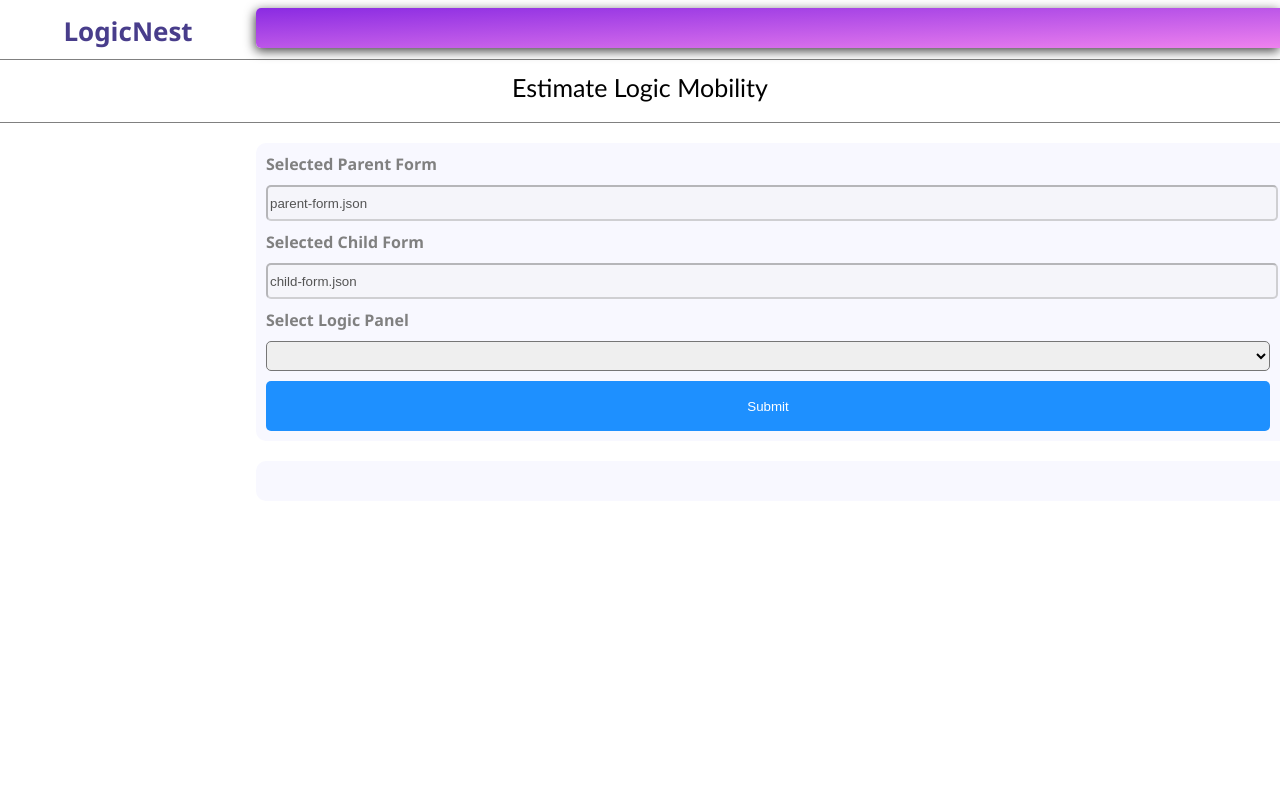
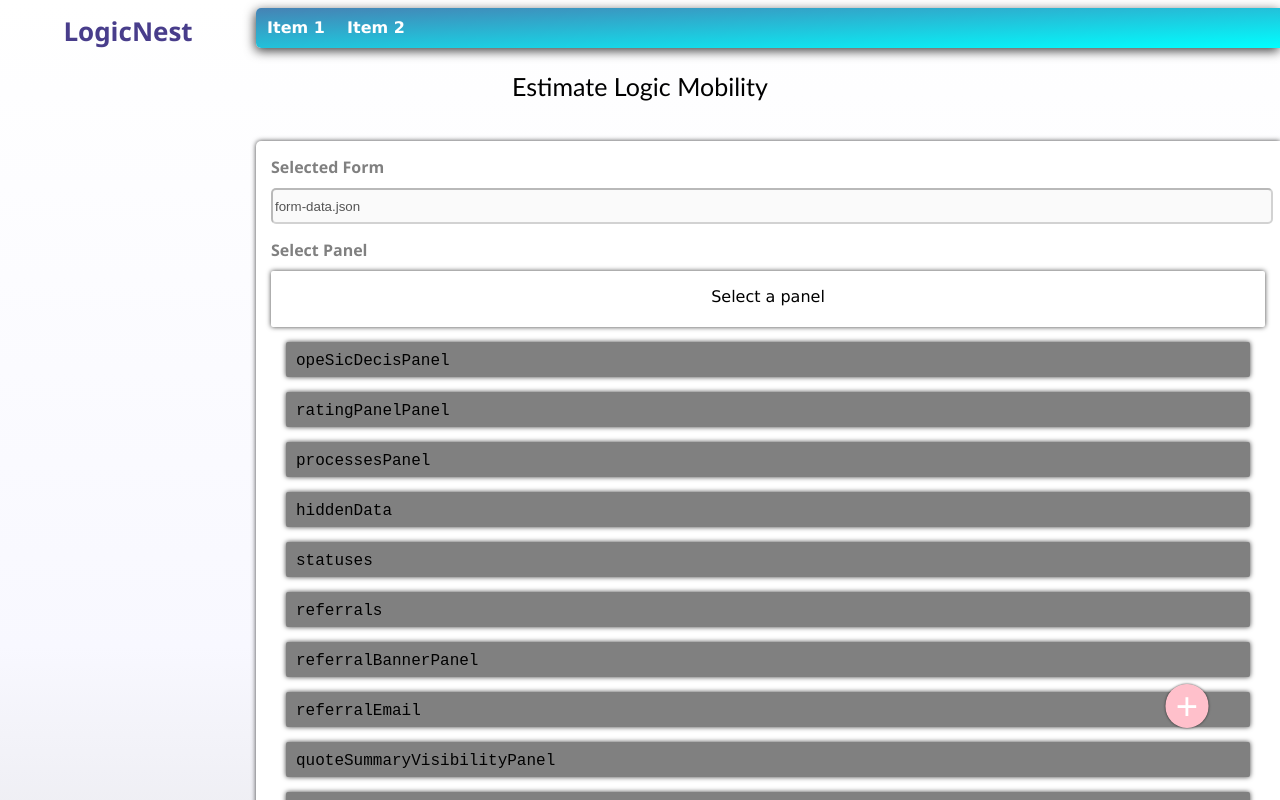
Before and after one commit to rkmahli/logic-nest, an Angular app: page / in a window 1280 px wide. Shown: the top 800 px of the page. Built offline with nearby package versions, Linux system fonts and the light colour scheme.

Commit message:
general form created

```diff
--- a/src/app/app.component.css
+++ b/src/app/app.component.css
@@ -7,10 +7,11 @@
 .content-right {
   width:80%;
   float: right;
-  background-color: ghostwhite;
+  background-color: white;
   margin-top: 20px;
-  border-top-left-radius: 10px;
-  border-bottom-left-radius: 10px;
+  border-top-left-radius: 5px;
+  border-bottom-left-radius: 5px;
+  box-shadow: 0px 0px 5px 0px rgba(0,0,0,0.75);
 }
 .page-title {
   width: 100%;
@@ -20,7 +21,5 @@
   padding-top: 12px;
   margin-top: 10px;
   font-size: 25px;
-  border-top: 1px solid grey;
-  border-bottom: 1px solid grey;
   cursor: default;
 }
--- a/src/app/app.component.html
+++ b/src/app/app.component.html
@@ -3,8 +3,9 @@
 <div class="content-left">
 </div>
 <div class="content-right">
-  <logic-mobility-form (gridColumnsEvent_1)="setColumnsArray($event)" (gridDataEvent_1)="setDataArray($event)"></logic-mobility-form>
+  <!-- <logic-mobility-form (gridColumnsEvent_1)="setColumnsArray($event)" (gridDataEvent_1)="setDataArray($event)"></logic-mobility-form> -->
+  <app-general-mobility-form></app-general-mobility-form>
 </div>
-<div class="content-right">
-  <app-grid [dataArray]="gridData_1" [columnsDescriptionArray]="gridColumns_1" ></app-grid>
+<div class="content-right" [hidden]="!grid.dataArray || grid.dataArray.length < 1">
+  <app-grid [dataArray]="gridData_1" [columnsDescriptionArray]="gridColumns_1" #grid></app-grid>
 </div>
--- a/src/app/app.module.ts
+++ b/src/app/app.module.ts
@@ -10,13 +10,15 @@ import { MenubarComponent } from './menubar/menubar.component';
 import { LogicMobilityFormComponent } from './logic-mobility-form/logic-mobility-form.component';
 import { FormsService } from './services/forms.service';
 import { GridComponent } from './grid/grid.component';
+import { GeneralMobilityFormComponent } from './general-mobility-form/general-mobility-form.component';
 
 @NgModule({
   declarations: [
     AppComponent,
     MenubarComponent,
     LogicMobilityFormComponent,
-    GridComponent
+    GridComponent,
+    GeneralMobilityFormComponent
   ],
   imports: [
     BrowserModule,
--- /dev/null
+++ b/src/app/general-mobility-form/general-mobility-form.component.css
@@ -0,0 +1,84 @@
+.field {
+  margin: 15px;
+}
+
+.field-title {
+  padding-bottom: 10px;
+  font-family: 'Segoe UI', Tahoma, Geneva, Verdana, sans-serif;
+  font-weight: 600;
+  color: gray;
+  cursor: default;
+}
+
+.field-element {
+  width: 100%;
+}
+
+.field-select-element {
+  width: 100%;
+  height: 30px;
+  border-radius: 5px;
+}
+
+.primary-button {
+  height: 50px;
+  width: 100%;
+  background-color: dodgerblue;
+  border: none;
+  border-radius: 5px;
+  transition-duration: .5s;
+  color: white;
+}
+
+.primary-button:hover {
+  background-color: lightskyblue;
+}
+
+.selected-panel-disp {
+  width: 100%;
+  height: 40px;
+  border-radius: 2px;
+  box-shadow: 0px 0px 5px 0px rgba(0,0,0,0.75);
+  cursor: default;
+  text-align: center;
+  font-family: 'Lucida Sans', 'Lucida Sans Regular', 'Lucida Grande', 'Lucida Sans Unicode', Geneva, Verdana, sans-serif;
+  padding-top: 16px;
+}
+
+.panel-list-entry {
+height: 25px;
+font-family: 'Courier New', Courier, monospace;
+box-shadow: 0px 0px 5px 0px rgba(0,0,0,0.75);
+background-color: gray;
+cursor: pointer;
+margin: 15px;
+padding-left: 10px;
+border-radius: 2px;
+padding-top: 10px;
+}
+
+.panel-list-entry:hover {
+  background-image: linear-gradient(lightgrey, grey);
+}
+
+.floating-button-round {
+  position: fixed;
+  z-index: 1;
+  height: 80px;
+  width: 86px;
+  bottom: 50px;
+  right: 50px;
+  background-color: pink;
+  border-radius: 80px;
+  text-align: center;
+  color: white;
+  font-size: 80px;
+  font-weight: 900;
+  padding-bottom: 8px;
+  cursor: pointer;
+  box-shadow: 0px 0px 5px 0px rgba(0,0,0,0.75);
+  transform: scale(0.5);
+}
+.floating-button-round:hover {
+  background-image: linear-gradient(white, lightblue, skyblue, steelblue, dodgerblue);
+}
--- /dev/null
+++ b/src/app/general-mobility-form/general-mobility-form.component.html
@@ -0,0 +1,28 @@
+<div class="field">
+  <div class="field-title">
+    Selected Form
+  </div>
+  <div class="field-element">
+  <input type="text" class="field-select-element" value="form-data.json" disabled>
+  </div>
+</div>
+
+<div class="field">
+  <div class="field-title">
+    Select Panel
+  </div>
+  <div class="field-element">
+    <div class="selected-panel-disp" *ngIf="selectedPanelReference && selectedPanelReference.key">{{selectedPanelReference.key}}</div>
+    <div class="selected-panel-disp" *ngIf="!(selectedPanelReference && selectedPanelReference.key)">Select a panel</div>
+    <div *ngFor="let panel of panelReferenceArray" (click)="setPanelReference(panel)" class="panel-list-entry">
+        {{panel.key}}
+    </div>
+  </div>
+</div>
+
+<!-- <div class="field">
+  <input type="button" class="primary-button" value="Submit" (click)="getMobilityEstimation(selectedPanelReference)">
+</div> -->
+<div class="floating-button-round">
+  +
+</div>
--- /dev/null
+++ b/src/app/general-mobility-form/general-mobility-form.component.ts
@@ -0,0 +1,58 @@
+import { Component, OnInit } from '@angular/core';
+import { FormsService } from '../services/forms.service';
+
+@Component({
+  selector: 'app-general-mobility-form',
+  templateUrl: './general-mobility-form.component.html',
+  styleUrls: ['./general-mobility-form.component.css']
+})
+export class GeneralMobilityFormComponent implements OnInit {
+  private formData: any;
+  public panelReferenceArray = [];
+  public selectedPanelReference: any;
+  constructor(private formsService: FormsService) {}
+  ngOnInit() {
+    this.formsService.getFormData().then(data => {
+      this.formData = data;
+      this.getPanelReferences(this.formData);
+    });
+  }
+  private getPanelReferences(formObject: any) {
+    if (formObject.type && formObject.type === 'panel') {
+      this.panelReferenceArray.push(formObject);
+    }
+    if (formObject.components) {
+      for (const component of formObject.components) {
+        this.getPanelReferences(component);
+      }
+    }
+  }
+  public getMobilityEstimation(panelReference: any) {
+    const panelElements = new Object();
+    panelElements[panelReference.key] = true;
+    this.getPanelElements(panelReference, panelElements);
+    console.log(panelElements);
+  }
+  private getPanelElements(panelReference: any, panelElements: any) {
+    if (panelReference.components) {
+      const components = panelReference.components;
+      for (const component of components) {
+        panelElements[component.key] = true;
+        this.getPanelElements(component, panelElements);
+      }
+    }
+    if (panelReference.columns) {
+      for (const column of panelReference.columns) {
+        const components = column.components;
+        for (const component of components) {
+          panelElements[component.key] = true;
+          this.getPanelElements(component, panelElements);
+        }
+      }
+    }
+  }
+  public setPanelReference(panelReference: any) {
+    console.log(panelReference);
+    this.selectedPanelReference = panelReference;
+  }
+}
--- a/src/app/logic-mobility-form/logic-mobility-form.component.css
+++ b/src/app/logic-mobility-form/logic-mobility-form.component.css
@@ -1,5 +1,5 @@
 .field {
-  margin: 10px;
+  margin: 15px;
 }
 
 .field-title {
--- a/src/app/menubar/menubar.component.css
+++ b/src/app/menubar/menubar.component.css
@@ -5,7 +5,7 @@
   width: 80%;
   height: 40px;
   margin: auto;
-  background-image: linear-gradient(to bottom right, blueviolet, violet);
+  background-image: linear-gradient(to bottom right, steelblue, aqua);
   float: right;
   box-shadow: -1px 3px 11px 0px rgba(0,0,0,0.75);
   border-top-left-radius: 5px;
@@ -24,3 +24,47 @@
   font-weight: 900;
   font-family: 'Segoe UI', Tahoma, Geneva, Verdana, sans-serif;
 }
+
+.menu-root-item {
+  height: 100%;
+  color: white;
+  cursor: default;
+  font-family: 'Lucida Sans', 'Lucida Sans Regular', 'Lucida Grande', 'Lucida Sans Unicode', Geneva, Verdana, sans-serif;
+  font-weight: 600;
+  padding-top: 10px;
+  text-align: center;
+}
+.menu-root-item:hover {
+  background-color: rgba(0, 151, 19, 0.1);
+}
+
+.menu-group {
+  display: inline-table;
+  min-width: 80px;
+  height: 100%;
+}
+.menu-list {
+  position: absolute;
+  border-radius: 3px;
+  background-color: white;
+  border-radius: 4px;
+  display: none;
+  box-shadow: 0px 3px 5px 0px rgba(0,0,0,0.75);
+}
+.menu-sub {
+  min-width: 150px;
+  min-height: 30px;
+  font-family: 'Franklin Gothic Medium', 'Arial Narrow', Arial, sans-serif;
+  color: slategray;
+  text-align: center;
+  padding-top: 10px;
+  cursor: pointer;
+}
+.menu-sub:hover {
+  background-color: powderblue;
+  border-radius: 4px;
+}
+
+.menu-group:hover .menu-list {
+  display: block;
+}
--- a/src/app/menubar/menubar.component.html
+++ b/src/app/menubar/menubar.component.html
@@ -4,5 +4,35 @@
       {{logoText}}
     </div>
   </div>
-<div class="bar"></div>
+<div class="bar">
+
+  <div class="menu-group">
+    <div class="menu-root-item">
+      Item 1
+    </div>
+    <div class="menu-list">
+      <div class="menu-sub">
+        Sub 1
+      </div>
+      <div class="menu-sub">
+        Sub 2
+      </div>
+    </div>
+  </div>
+
+    <div class="menu-group">
+    <div class="menu-root-item">
+      Item 2
+    </div>
+    <div class="menu-list">
+      <div class="menu-sub">
+        Sub 1
+      </div>
+      <div class="menu-sub">
+        Sub 2
+      </div>
+    </div>
+  </div>
+
 </div>
+</div>
--- a/src/app/services/forms.service.ts
+++ b/src/app/services/forms.service.ts
@@ -12,4 +12,8 @@ export class FormsService {
     return this.httpClient.get('/assets/child-form.json')
     .toPromise().then(response => response);
   }
+  public getFormData() {
+    return this.httpClient.get('/assets/parent-form.json')
+    .toPromise().then(response => response);
+  }
 }
--- a/src/styles.css
+++ b/src/styles.css
@@ -4,4 +4,7 @@ body {
   margin-right: 0;
   padding-left: 0;
   padding-right: 0;
+  min-width: 100vh;
+  background-image: linear-gradient(white, ghostwhite, lightgrey, white);
+
 }
```
